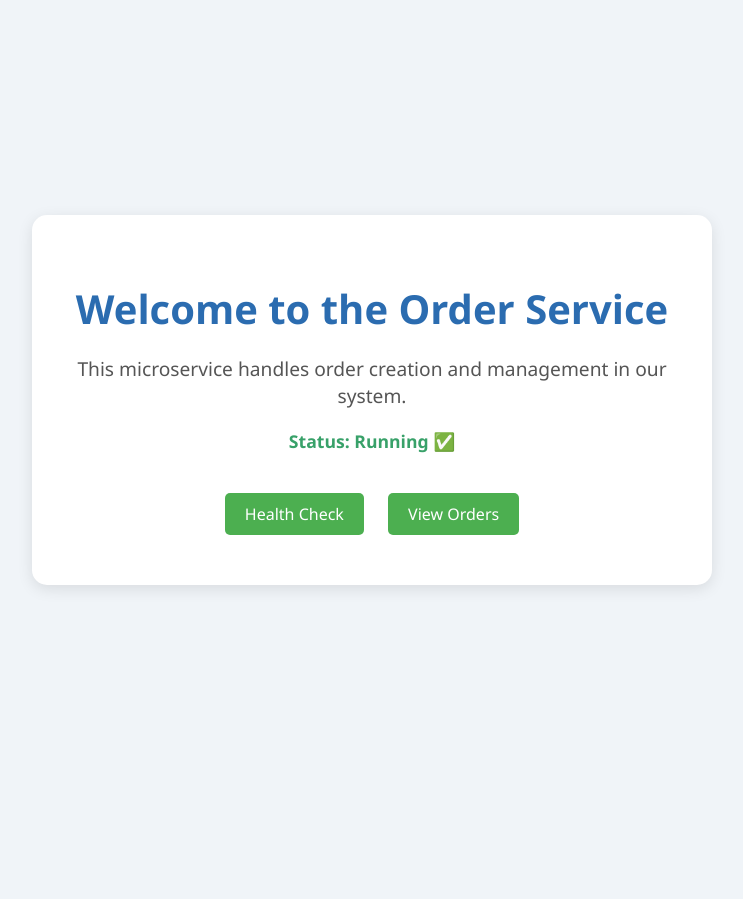
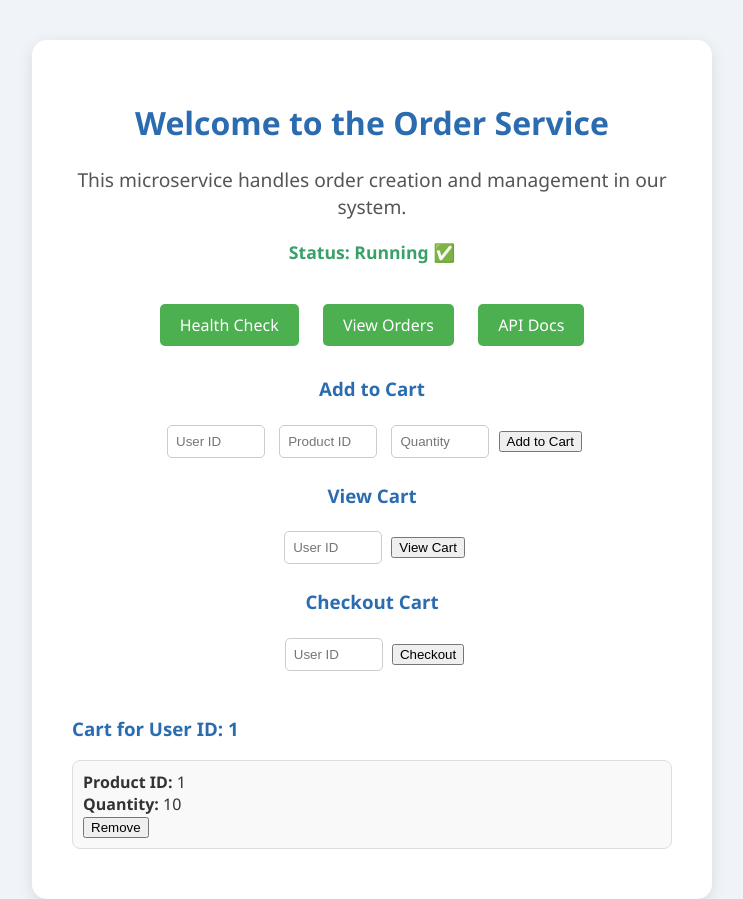
Before and after one commit to jeevanthomaskorah22/order-service, a FastAPI app: template app/templates/home.html in a window 1280 px wide. Shown: the whole page, without its empty margins (268-1011 px from the left). Before the commit the page ends 589 px from the top, so only its background shows below. Run offline with FastAPI, Linux system fonts and the light colour scheme; the template is opened without the code that fills it: most values are stand-ins (such as "Sample title", 1, 10 or a date in 2020).

```diff
--- a/app/main.py
+++ b/app/main.py
@@ -4,17 +4,16 @@ from fastapi.templating import Jinja2Templates
 import os
 from app.models import Order, Base
 from app.database import SessionLocal  ,engine
-
 from app.routes import router
-
 from fastapi import Depends
 from sqlalchemy.orm import Session
-from app.database import get_db
-from app.models import Order
+from app.database import get_db  # Import the dependency
+from app.models import Order, CartItem, Base
+from fastapi import FastAPI, Depends
 from typing import Optional
 
 
-db = SessionLocal()
+# db = SessionLocal()
 
 app = FastAPI()
 app.include_router(router)
@@ -25,8 +24,6 @@ templates = Jinja2Templates(directory=os.path.join(os.path.dirname(__file__), "t
 @app.get("/", response_class=HTMLResponse)
 def read_root(request: Request):
     return templates.TemplateResponse("home.html", {"request": request})
-
-
 
 
 @app.get("/health")
--- a/app/templates/home.html
+++ b/app/templates/home.html
@@ -12,8 +12,9 @@
             color: #333333;
             display: flex;
             justify-content: center;
-            align-items: center;
+            align-items: flex-start;
             height: 100vh;
+            overflow-y: auto;
         }
 
         .container {
@@ -23,12 +24,11 @@
             box-shadow: 0 4px 15px rgba(0, 0, 0, 0.1);
             text-align: center;
             max-width: 600px;
+            margin-top: 40px;
         }
 
-        h1 {
+        h1, h3 {
             color: #2b6cb0;
-            font-size: 2.5em;
-            margin-bottom: 10px;
         }
 
         p {
@@ -47,7 +47,8 @@
             margin-top: 30px;
         }
 
-        .links a {
+        .links a,
+        .links button {
             display: inline-block;
             margin: 10px;
             padding: 10px 20px;
@@ -57,10 +58,45 @@
             border-radius: 5px;
             font-size: 16px;
             transition: background-color 0.3s;
+            border: none;
+            cursor: pointer;
         }
 
-        .links a:hover {
+        .links a:hover,
+        .links button:hover {
             background-color: #45a049;
+        }
+
+        form {
+            margin-top: 20px;
+        }
+
+        input {
+            padding: 8px;
+            margin: 5px;
+            border-radius: 5px;
+            border: 1px solid #ccc;
+        }
+
+        input[type="number"] {
+            width: 80px;
+        }
+
+        .cart-section {
+            margin-top: 40px;
+            text-align: left;
+        }
+
+        .cart-item {
+            background-color: #f9f9f9;
+            margin: 10px 0;
+            padding: 10px;
+            border-radius: 8px;
+            border: 1px solid #ddd;
+        }
+
+        .cart-item form {
+            display: inline;
         }
     </style>
 </head>
@@ -69,10 +105,49 @@
         <h1>Welcome to the Order Service</h1>
         <p>This microservice handles order creation and management in our system.</p>
         <div class="status">Status: Running ✅</div>
+
         <div class="links">
             <a href="/health">Health Check</a>
             <a href="/orders">View Orders</a>
+            <a href="/docs">API Docs</a>
         </div>
+
+        <form action="/cart" method="post">
+            <h3>Add to Cart</h3>
+            <input type="number" name="user_id" placeholder="User ID" required />
+            <input type="number" name="product_id" placeholder="Product ID" required />
+            <input type="number" name="quantity" placeholder="Quantity" required />
+            <button type="submit">Add to Cart</button>
+        </form>
+
+        <form action="/cart" method="get">
+            <h3>View Cart</h3>
+            <input type="number" name="user_id" placeholder="User ID" required />
+            <button type="submit">View Cart</button>
+        </form>
+
+        <form action="/cart/checkout" method="post">
+            <h3>Checkout Cart</h3>
+            <input type="number" name="user_id" placeholder="User ID" required />
+            <button type="submit">Checkout</button>
+        </form>
+
+        {% if cart_items %}
+        <div class="cart-section">
+            <h3>Cart for User ID: {{ user_id }}</h3>
+            {% for item in cart_items %}
+                <div class="cart-item">
+                    <strong>Product ID:</strong> {{ item.product_id }}<br>
+                    <strong>Quantity:</strong> {{ item.quantity }}<br>
+                    <form action="/cart/remove" method="post">
+                        <input type="hidden" name="cart_item_id" value="{{ item.id }}">
+                        <input type="hidden" name="user_id" value="{{ user_id }}">
+                        <button type="submit">Remove</button>
+                    </form>
+                </div>
+            {% endfor %}
+        </div>
+        {% endif %}
     </div>
 </body>
 </html>
--- a/requirements.txt
+++ b/requirements.txt
@@ -3,4 +3,5 @@ uvicorn
 sqlalchemy
 psycopg2-binary
 jinja2
-requests   # ✅ Add this line
+requests
+python-multipart
```
Also changed, not shown: app/models.py (+8 -2 lines), app/routes.py (+68 -3 lines), init.sql (+7 -0 lines), 2 other files.
